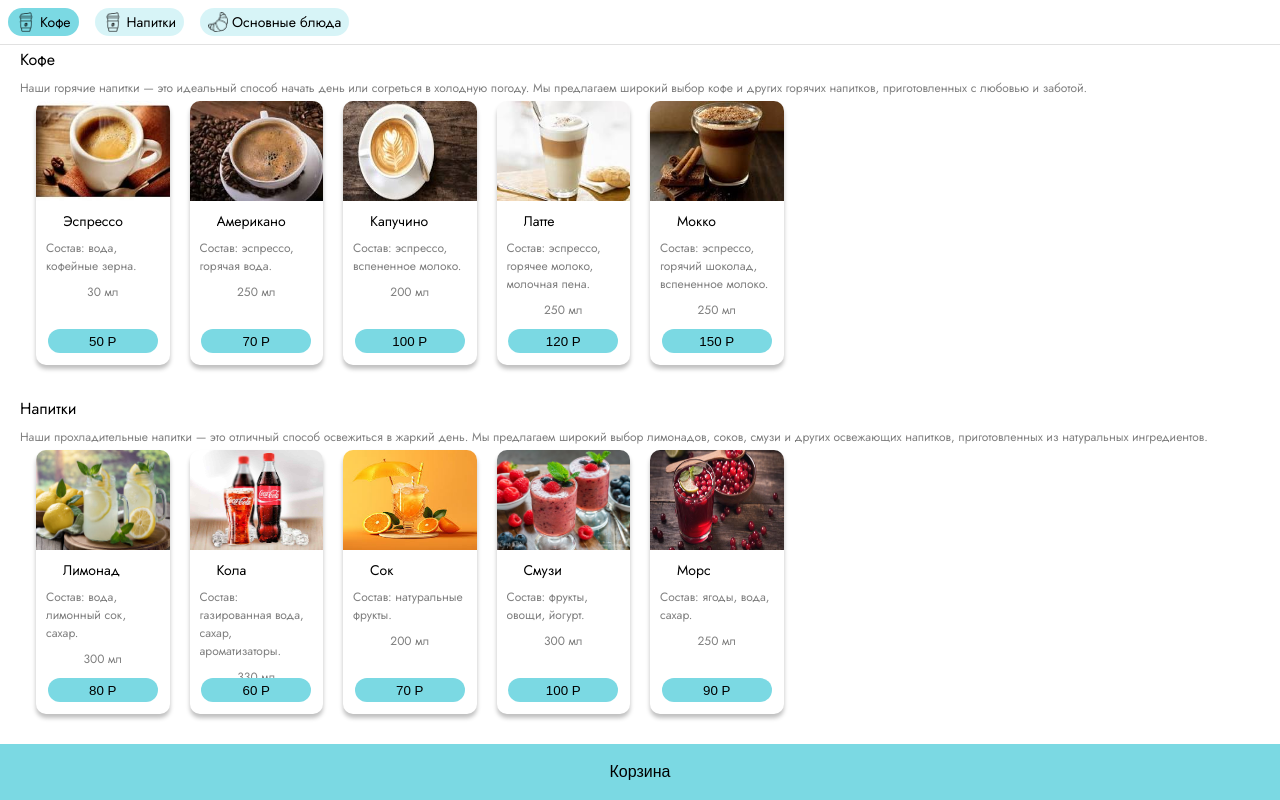
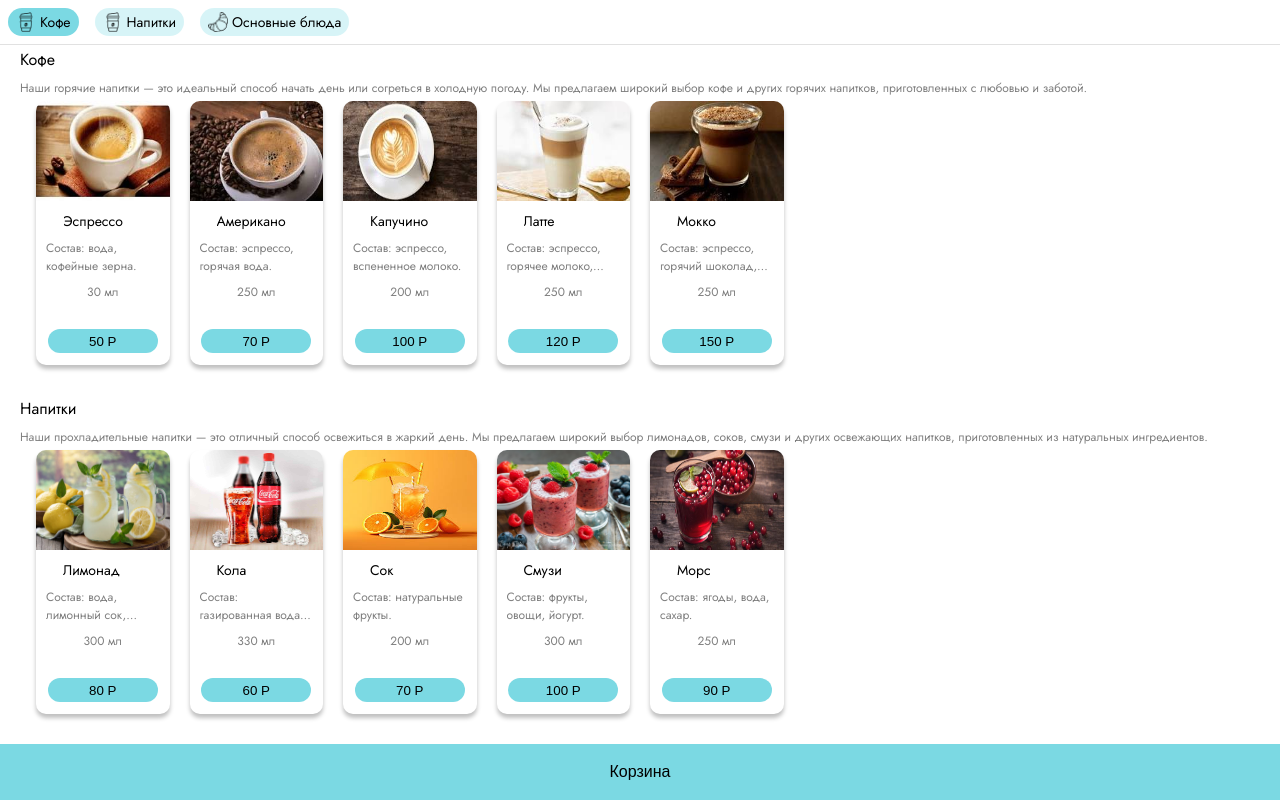
Before and after one commit to N-N-Kareev/N-N-Kareev.github.io, a Next.js app: page /pages/menu in a window 1280 px wide. Shown: the top 800 px of the page. Built offline with nearby package versions, Linux system fonts and the light colour scheme.

Commit message:
Updated styles.

```diff
--- a/app/components/cart/cart.tsx
+++ b/app/components/cart/cart.tsx
@@ -90,8 +90,8 @@ const Cart: React.FC = () => {
       <section className={css.section}>
         {cart.length === 0 ? (
           <div className={css.emtyBin}>
-          <Image src={'/bin.png'} alt='clear bin' height={24} width={24}/>
-          <p>Ваша корзина пуста</p>
+          <Image src={'/bin1.png'} alt='clear bin' height={107} width={107}/>
+          <p>У вас пока нет заказов</p>
           </div>
         ) : (
           <>
@@ -129,10 +129,10 @@ const Cart: React.FC = () => {
             ))}
             <div className="total-price">Общая стоимость: {calculateTotal()} Р</div>
           </div>
+          <button className="btn payment">Оформить заказ</button>
           </>
         )}
       </section>
-      <button className="btn payment">Оформить заказ</button>
     </div>
   );
 };
--- a/app/pages/menu/menu.module.css
+++ b/app/pages/menu/menu.module.css
@@ -116,7 +116,7 @@
   text-align: left;
   margin-bottom: 8px;
   display: -webkit-box;
-  -webkit-line-clamp: 5; /* Количество строк, которые будут видны */
+  -webkit-line-clamp: 2; /* Количество строк, которые будут видны */
   -webkit-box-orient: vertical;
   overflow: hidden;
   text-overflow: ellipsis;
```
Also changed, not shown: public/bin1.png (added).
